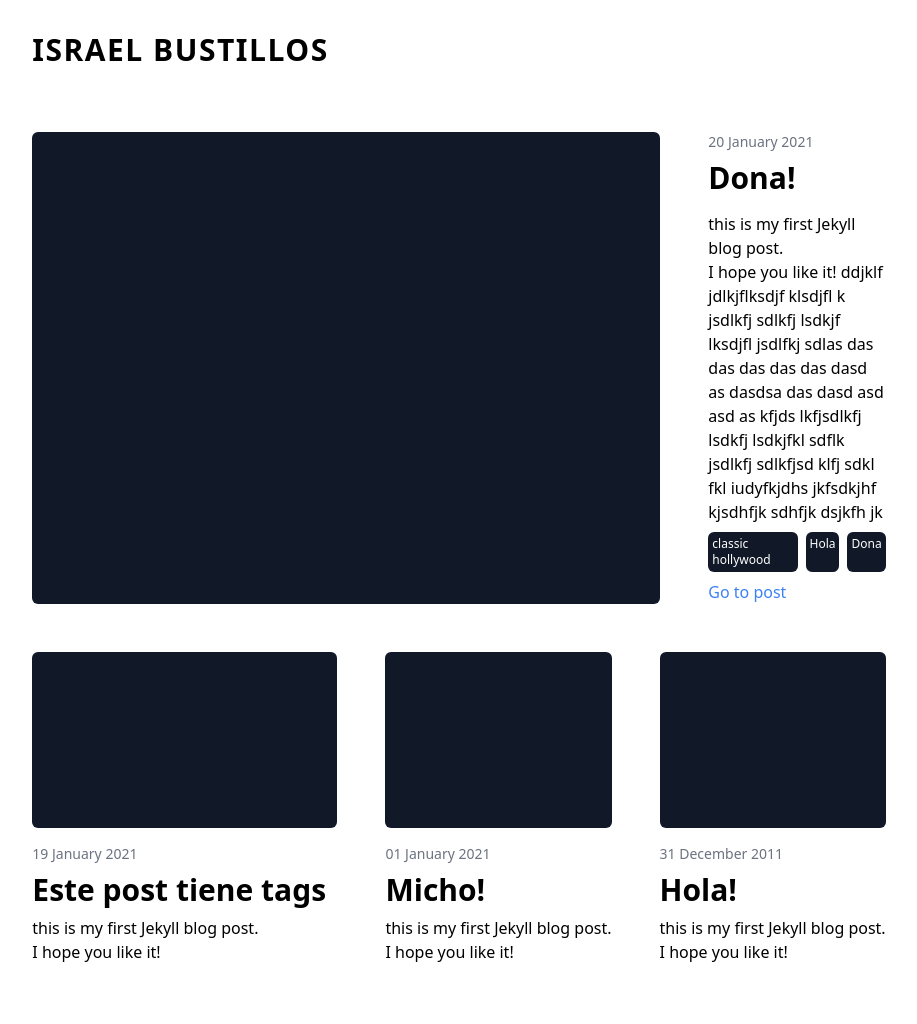
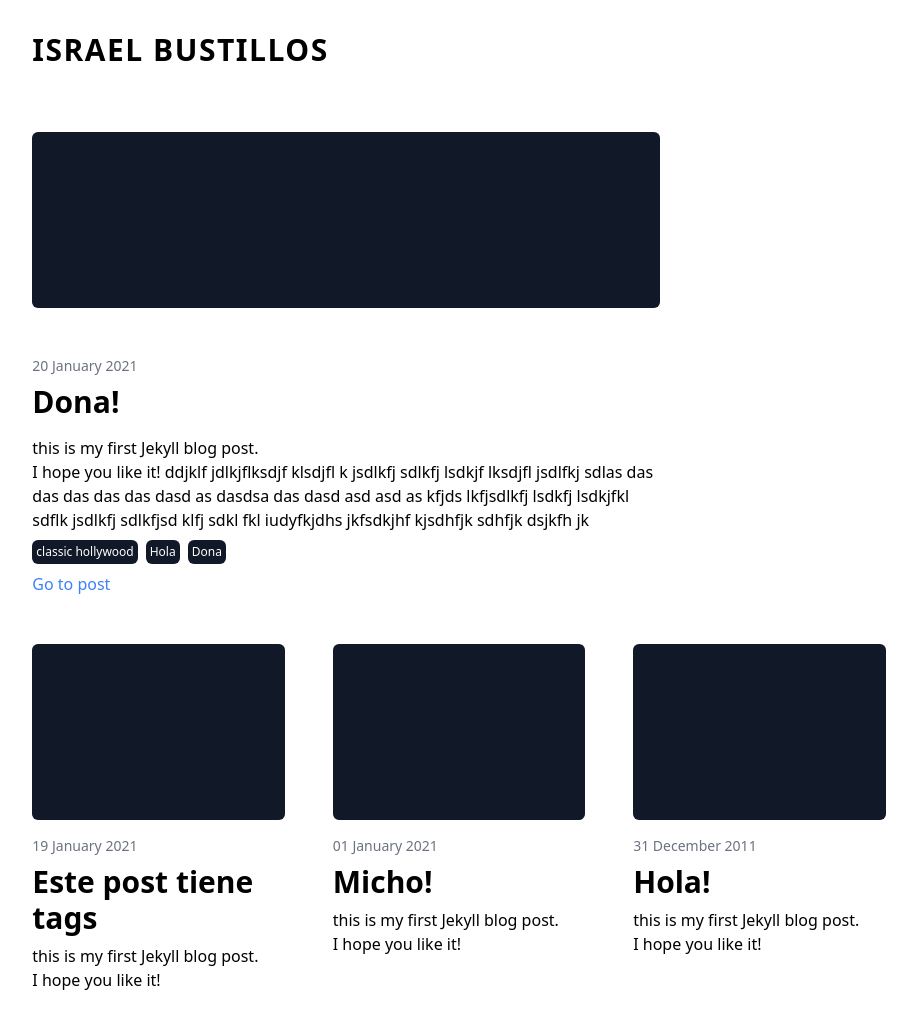
Before and after one commit to israelbg/israelbg.github.io, a Jekyll site: the page built from index.md, in a window 1280 px wide. Shown: the whole page, without its empty margins (181-1098 px from the left). Built offline with Jekyll 4.4.1, drawn with Linux system fonts in a browser that asks for light colours; before the commit the page ends 996 px from its top, so only the background shows below that.

Commit message:
Responsive try 2
add responsive clases

```diff
--- a/index.md
+++ b/index.md
@@ -3,14 +3,14 @@ layout: default
 title: "Israel Bustillos"
 ---
 
-<div class="grid grid-cols-3 sm:grid-cols-1 gap-12 my-8">
+<div class="grid grid-cols-3 gap-12 my-8">
   {% for post in site.posts %}
 
     {% if forloop.index == 1 %}
 
         <div class="col-span-3 grid grid-cols-4 gap-12">
-          <div class="col-span-3 bg-gray-900 rounded-md"></div>
-          <div class="col-span-1">
+          <div class="sm:col-span-3 h-44 col-span-4 bg-gray-900 rounded-md"></div>
+          <div class="sm:col-span-1 col-span-4 md:col-span-3">
             <div class="text-sm text-gray-500"><time datetime="{{ post.date | date: "%Y-%m-%d" }}">{{ post.date | date_to_long_string }}</time></div>
             <div class="text-3xl font-semibold mt-2">{{ post.title }}</div>
             <div class="mt-4">{{ post.content }}</div>
```
